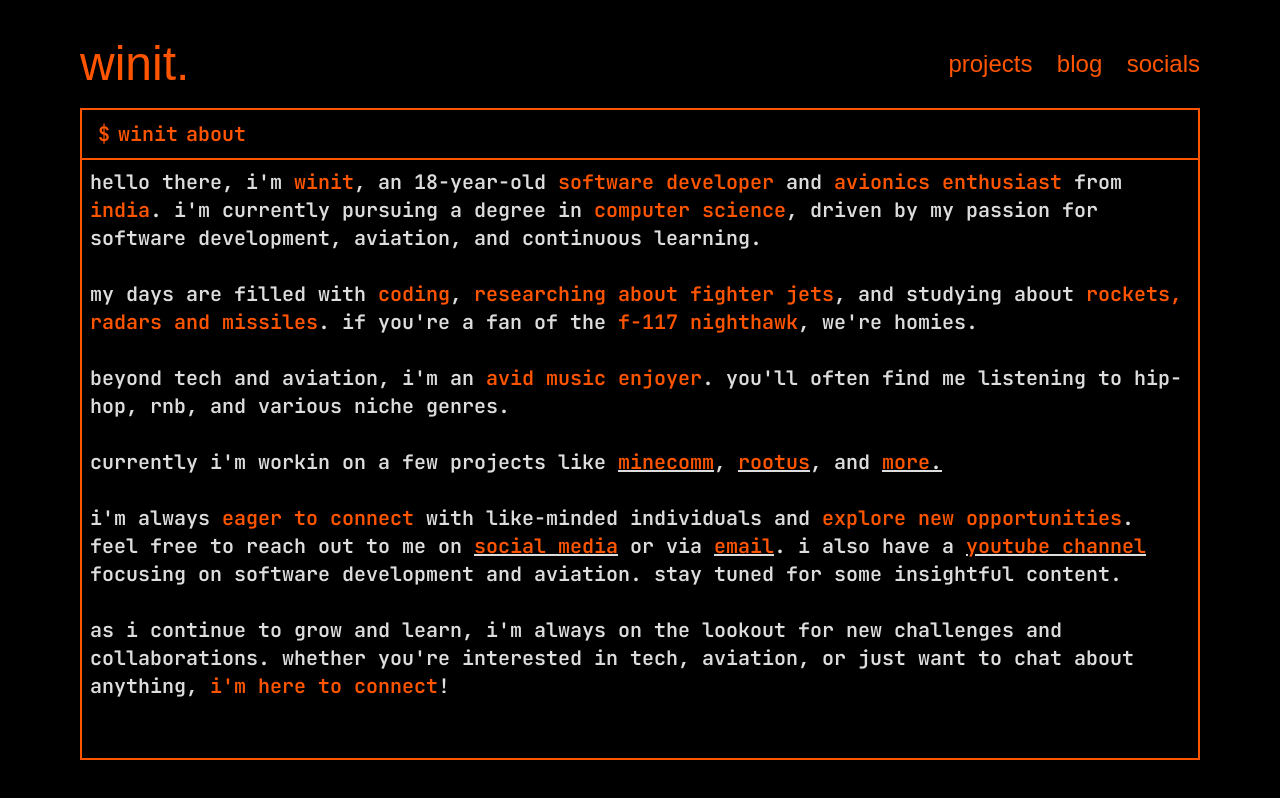
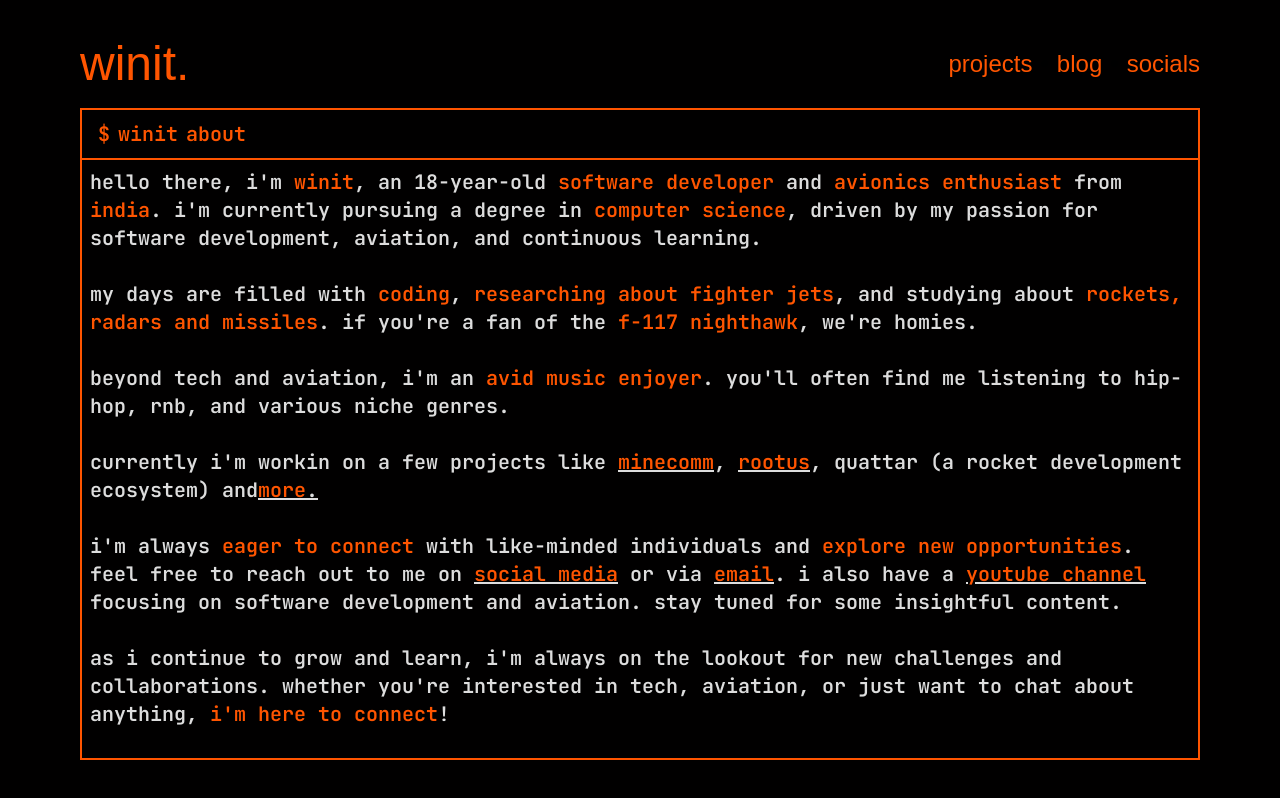
Before and after one commit to heywinit/winit.dev, a React (Vite) app: page / in a window 1280 px wide. Built offline with nearby package versions, Linux system fonts and the light colour scheme.

Commit message:
minor fix

```diff
--- a/src/pages/AboutPage.tsx
+++ b/src/pages/AboutPage.tsx
@@ -115,7 +115,7 @@ const wordsToHighlight = [
                 >
                   rootus
                 </a>
-                {", and "}
+                {", quattar (a rocket development ecosystem) and"}
                 <Link
                   className="underline focus:outline-none focus:text-p hover:text-p hover:cursor-pointer"
                   to="/projects"
```
